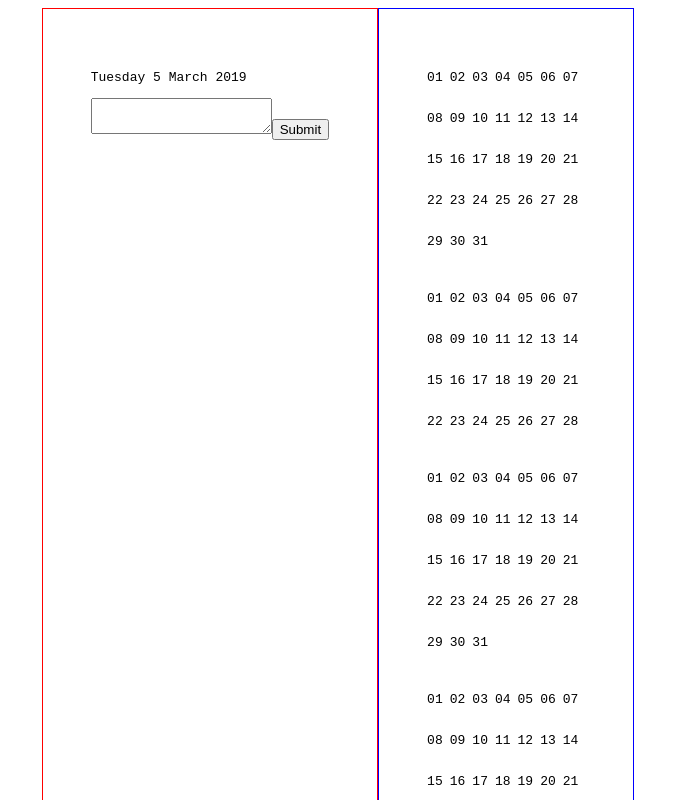
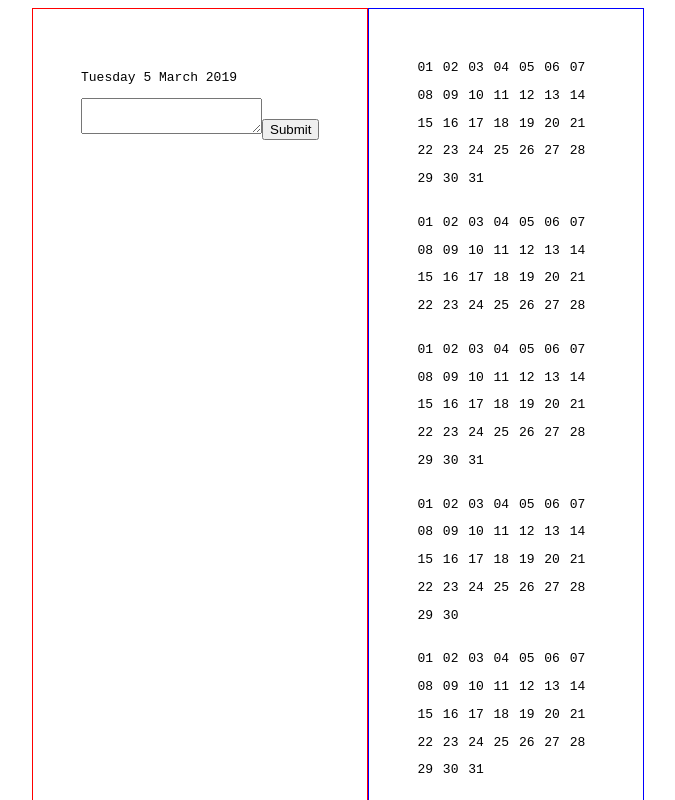
Before and after one commit to mikedevelops/today, a React (Vite) app in the folder packages/journal-client/: page / in a window 1280 px wide. Shown: the top 800 px of the page, without its empty margins (302-977 px from the left). Built offline with nearby package versions, Linux system fonts and the light colour scheme.

Commit message:
Basic styling for the calendar

```diff
--- a/packages/journal-client/src/components/Calendar/CalendarDay.jsx
+++ b/packages/journal-client/src/components/Calendar/CalendarDay.jsx
@@ -4,7 +4,7 @@ import { leadingZero } from '../../utilities/number'
 export const CalendarDay = ({ date, entry }) => {
     return (
         <div className={'calendar-day' + (entry ? ' calendar-day--entry' : '')} key={date.toString()}>
-            <pre>{ leadingZero(date.getDate()) }</pre>
+            <span>{ leadingZero(date.getDate()) }</span>
         </div>
     );
 };
--- a/packages/journal-client/src/index.html
+++ b/packages/journal-client/src/index.html
@@ -28,17 +28,14 @@
 
         .calendar-day {
             display: inline-block;
-            margin-right: 7px;
+            font-family: monospace;
+            font-size: 1em;
+            margin-bottom: .75em;
+            margin-right: .75em;
         }
 
-        .visually-hidden {
-            display: none;
-        }
-
-        .calendar-day__icon {
-            background-color: grey;
-            width: 7px;
-            height: 7px;
+        .calendar-day--entry {
+            font-weight: bold;
         }
 
         .calendar-month {
```
